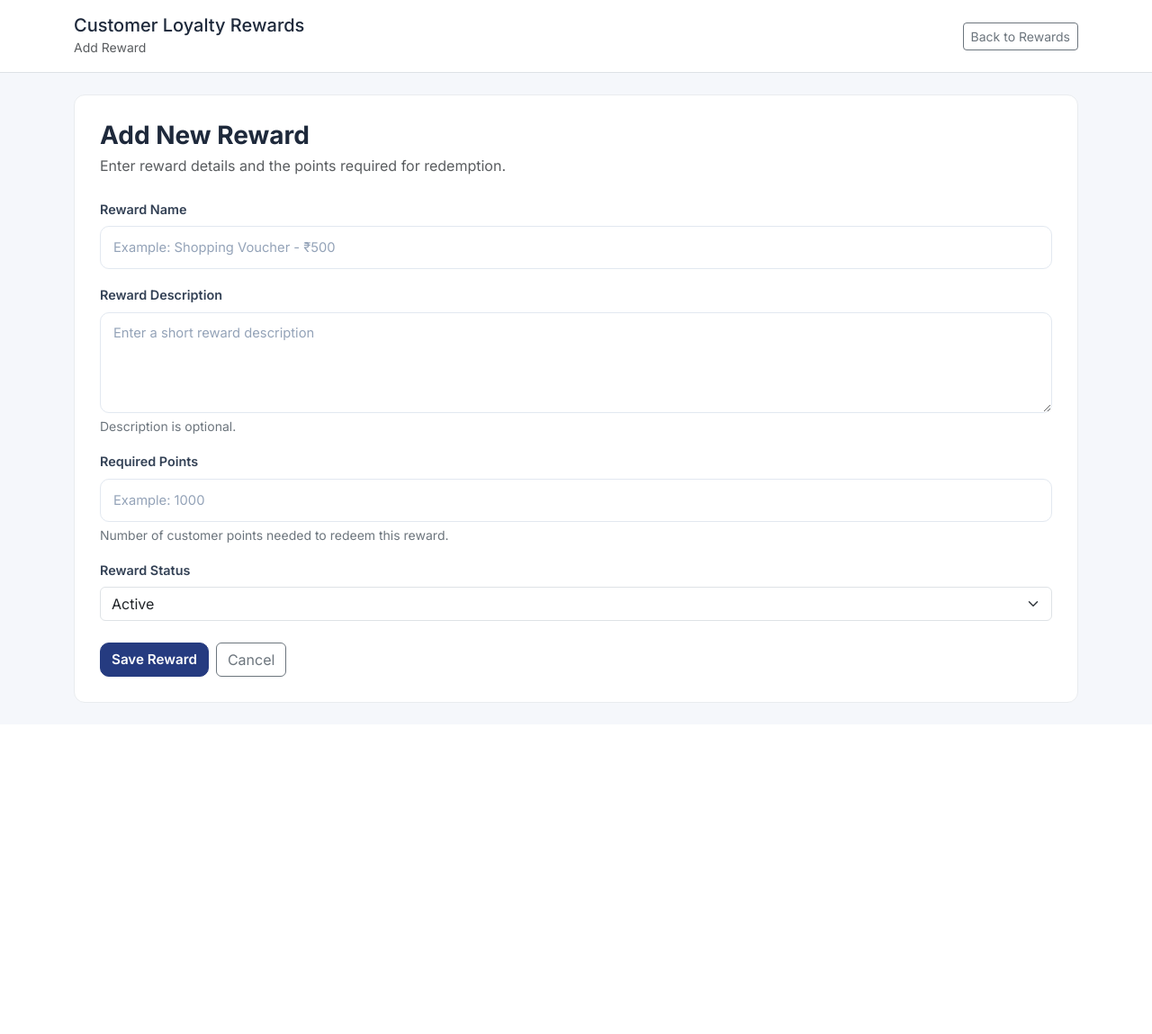
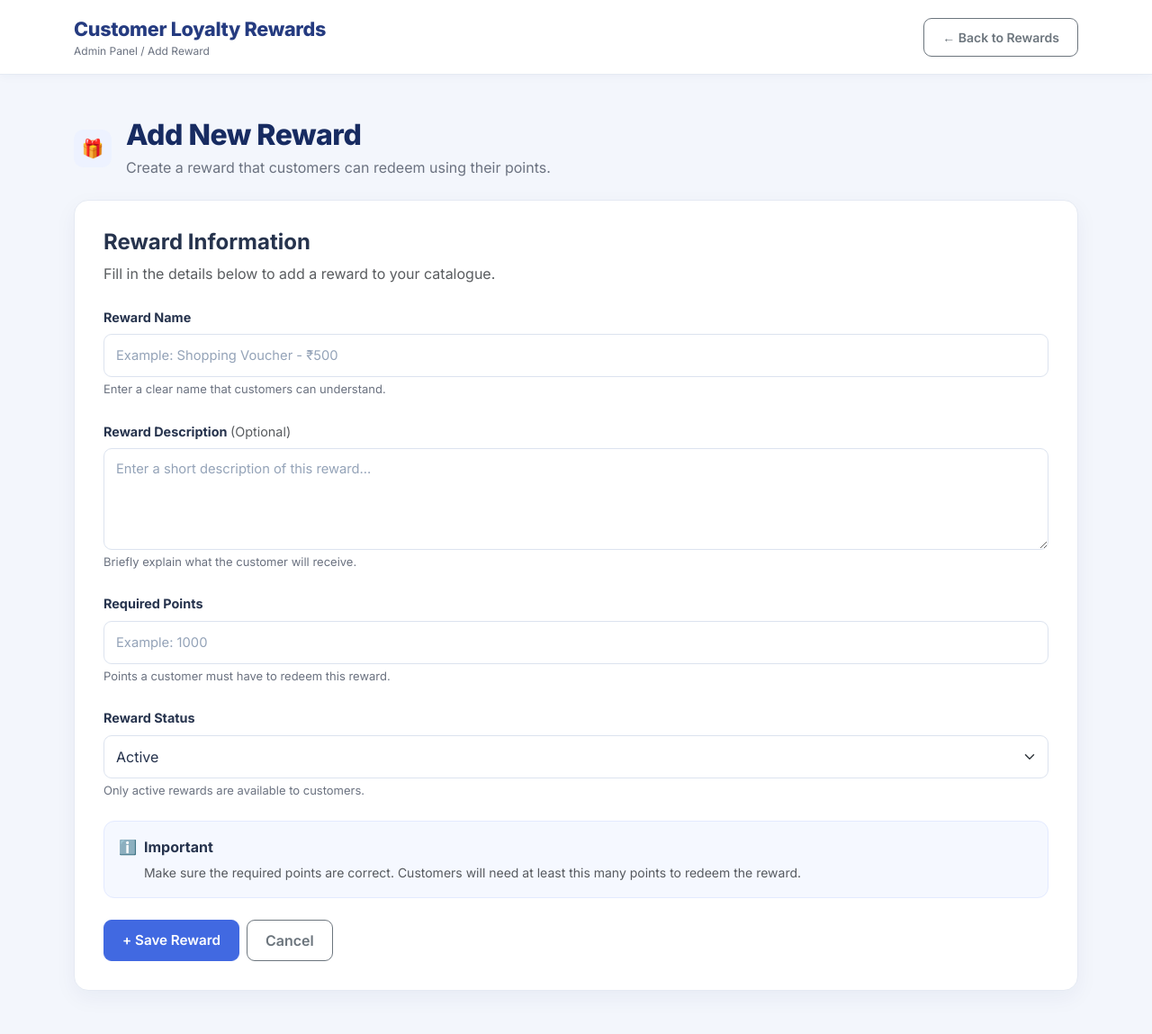
Before and after one commit to pareshmunjani/customer-loyalty-rewards, a PHP site: page /admin/rewards/add.php in a window 1280 px wide. Shown: the whole page at 90% size. Before the commit the page ends 781 px from the top, so only its background shows below. Run offline with PHP 8.4, Linux system fonts and the light colour scheme; the visitor is signed in with stand-in values (Sample User, id 1).

Commit message:
Redesign admin add reward UI

```diff
--- a/public/admin/rewards/add.php
+++ b/public/admin/rewards/add.php
@@ -30,19 +30,16 @@ if ($_SERVER['REQUEST_METHOD'] === 'POST') {
     $requiredPoints = trim($_POST['required_points'] ?? '');
     $status = $_POST['status'] ?? 'active';
 
-    // Validate reward name.
     if ($rewardName === '') {
         $errors[] = 'Reward name is required.';
     } elseif (mb_strlen($rewardName) > 150) {
         $errors[] = 'Reward name cannot exceed 150 characters.';
     }
 
-    // Validate description.
     if (mb_strlen($description) > 1000) {
         $errors[] = 'Description cannot exceed 1000 characters.';
     }
 
-    // Validate required points.
     if (
         $requiredPoints === '' ||
         !ctype_digit($requiredPoints) ||
@@ -52,12 +49,10 @@ if ($_SERVER['REQUEST_METHOD'] === 'POST') {
         $errors[] = 'Required points must be a whole number between 1 and 1,000,000.';
     }
 
-    // Validate status.
     if (!in_array($status, ['active', 'inactive'], true)) {
         $errors[] = 'Please select a valid reward status.';
     }
 
-    // Insert reward if validation succeeds.
     if (empty($errors)) {
         try {
             $stmt = $pdo->prepare(
@@ -97,57 +92,186 @@ if ($_SERVER['REQUEST_METHOD'] === 'POST') {
     <link href="https://cdn.jsdelivr.net/npm/bootstrap@5.3.3/dist/css/bootstrap.min.css"
           rel="stylesheet">
 
-    <link rel="stylesheet" href="../../assets/css/style.css">
+    <link rel="stylesheet" href="../../assets/css/style.css?v=20261125">
 
     <style>
-        body {
-            background-color: #f5f7fb;
+        :root {
+            --navy: #253b80;
+            --navy-dark: #172b61;
+            --primary-blue: #4169e1;
+            --page-bg: #f3f6fc;
+            --border-color: #e5eaf3;
+            --muted: #6b7280;
         }
 
-        .page-card {
+        body {
+            background: var(--page-bg);
+            color: #26334d;
+            min-height: 100vh;
+        }
+
+        .admin-navbar {
             background: #ffffff;
-            border: 1px solid #e9ecef;
-            border-radius: 12px;
-            padding: 28px;
+            border-bottom: 1px solid var(--border-color);
+            box-shadow: 0 2px 10px rgba(23, 43, 97, 0.04);
+        }
+
+        .brand-name {
+            color: var(--navy-dark);
+            font-weight: 750;
+            letter-spacing: -0.3px;
+        }
+
+        .brand-subtitle {
+            color: var(--muted);
+            font-size: 12px;
+        }
+
+        .page-heading {
+            color: var(--navy-dark);
+            font-weight: 750;
+            letter-spacing: -0.5px;
+        }
+
+        .page-description {
+            color: var(--muted);
+        }
+
+        .form-card {
+            background: #ffffff;
+            border: 1px solid var(--border-color);
+            border-radius: 16px;
+            padding: 32px;
+            box-shadow: 0 8px 24px rgba(23, 43, 97, 0.05);
         }
 
         .form-label {
+            color: #26334d;
+            font-weight: 650;
+            margin-bottom: 8px;
+        }
+
+        .form-control,
+        .form-select {
+            border: 1px solid #dce3ef;
+            border-radius: 9px;
+            padding: 11px 13px;
+            color: #26334d;
+        }
+
+        .form-control:focus,
+        .form-select:focus {
+            border-color: var(--primary-blue);
+            box-shadow: 0 0 0 3px rgba(65, 105, 225, 0.12);
+        }
+
+        .form-text {
+            color: var(--muted);
+            font-size: 13px;
+        }
+
+        .btn-primary {
+            background: var(--primary-blue);
+            border-color: var(--primary-blue);
+            border-radius: 9px;
+            padding: 10px 20px;
             font-weight: 600;
         }
 
-        .form-text {
-            color: #6c757d;
+        .btn-primary:hover {
+            background: var(--navy);
+            border-color: var(--navy);
+        }
+
+        .btn-outline-secondary {
+            border-radius: 9px;
+            padding: 10px 20px;
+            font-weight: 600;
+        }
+
+        .section-icon {
+            width: 42px;
+            height: 42px;
+            display: flex;
+            align-items: center;
+            justify-content: center;
+            background: #edf2ff;
+            color: var(--primary-blue);
+            border-radius: 11px;
+            font-size: 20px;
+        }
+
+        .info-panel {
+            background: #f5f8ff;
+            border: 1px solid #e3eaff;
+            border-radius: 12px;
+            padding: 16px;
+        }
+
+        @media (max-width: 576px) {
+            .form-card {
+                padding: 21px;
+            }
+
+            .page-heading {
+                font-size: 24px;
+            }
         }
     </style>
 </head>
 
 <body>
 
-<header class="bg-white border-bottom py-3">
-    <div class="container d-flex justify-content-between align-items-center">
+<header class="admin-navbar py-3">
+    <div class="container d-flex justify-content-between align-items-center gap-3">
         <div>
-            <h5 class="mb-0">Customer Loyalty Rewards</h5>
-            <small class="text-muted">Add Reward</small>
+            <a href="../../index.php"
+               class="text-decoration-none brand-name">
+                Customer Loyalty Rewards
+            </a>
+            <div class="brand-subtitle">Admin Panel / Add Reward</div>
         </div>
 
         <a href="index.php" class="btn btn-outline-secondary btn-sm">
-            Back to Rewards
+            &larr; Back to Rewards
         </a>
     </div>
 </header>
 
-<main class="container py-4">
+<main class="container py-4 py-md-5">
 
-    <div class="page-card">
+    <div class="mb-4">
+        <div class="d-flex align-items-center gap-3 mb-2">
+            <div class="section-icon">
+                &#127873;
+            </div>
 
-        <h3 class="fw-bold mb-1">Add New Reward</h3>
-        <p class="text-muted mb-4">
-            Enter reward details and the points required for redemption.
+            <div>
+                <h2 class="page-heading mb-1">Add New Reward</h2>
+                <p class="page-description mb-0">
+                    Create a reward that customers can redeem using their points.
                 </p>
+            </div>
+        </div>
+    </div>
+
+
+    <div class="row">
+    <div class="col-12">
+
+            <div class="form-card">
+
+                <div class="mb-4">
+    <h4 class="fw-bold mb-2">Reward Information</h4>
+    <p class="text-muted mb-0">
+        Fill in the details below to add a reward to your catalogue.
+    </p>
+</div>
 
                 <?php if (!empty($errors)): ?>
-            <div class="alert alert-danger">
-                <ul class="mb-0">
+                    <div class="alert alert-danger border-0 rounded-3">
+                        <strong>Please check the following:</strong>
+                        <ul class="mb-0 mt-2">
                             <?php foreach ($errors as $error): ?>
                                 <li><?= e($error) ?></li>
                             <?php endforeach; ?>
@@ -163,7 +287,7 @@ if ($_SERVER['REQUEST_METHOD'] === 'POST') {
                         value="<?= e(generateCsrfToken()) ?>"
                     >
 
-            <div class="mb-3">
+                    <div class="mb-4">
                         <label for="reward_name" class="form-label">
                             Reward Name
                         </label>
@@ -178,11 +302,16 @@ if ($_SERVER['REQUEST_METHOD'] === 'POST') {
                             placeholder="Example: Shopping Voucher - ₹500"
                             required
                         >
+
+                        <div class="form-text">
+                            Enter a clear name that customers can understand.
+                        </div>
                     </div>
 
-            <div class="mb-3">
+                    <div class="mb-4">
                         <label for="description" class="form-label">
                             Reward Description
+                            <span class="text-muted fw-normal">(Optional)</span>
                         </label>
 
                         <textarea
@@ -191,15 +320,15 @@ if ($_SERVER['REQUEST_METHOD'] === 'POST') {
                             name="description"
                             rows="4"
                             maxlength="1000"
-                    placeholder="Enter a short reward description"
+                            placeholder="Enter a short description of this reward..."
                         ><?= e($description) ?></textarea>
 
                         <div class="form-text">
-                    Description is optional.
+                            Briefly explain what the customer will receive.
                         </div>
                     </div>
 
-            <div class="mb-3">
+                    <div class="mb-4">
                         <label for="required_points" class="form-label">
                             Required Points
                         </label>
@@ -218,7 +347,7 @@ if ($_SERVER['REQUEST_METHOD'] === 'POST') {
                         >
 
                         <div class="form-text">
-                    Number of customer points needed to redeem this reward.
+                            Points a customer must have to redeem this reward.
                         </div>
                     </div>
 
@@ -243,11 +372,29 @@ if ($_SERVER['REQUEST_METHOD'] === 'POST') {
                                 Inactive
                             </option>
                         </select>
+
+                        <div class="form-text">
+                            Only active rewards are available to customers.
+                        </div>
                     </div>
 
+                    <div class="info-panel mb-4">
                         <div class="d-flex gap-2">
+                            <span>&#8505;&#65039;</span>
+                            <div>
+                                <strong class="d-block mb-1">Important</strong>
+                                <small class="text-muted">
+                                    Make sure the required points are correct.
+                                    Customers will need at least this many points
+                                    to redeem the reward.
+                                </small>
+                            </div>
+                        </div>
+                    </div>
+
+                    <div class="d-flex flex-wrap gap-2">
                         <button type="submit" class="btn btn-primary">
-                    Save Reward
+                            + Save Reward
                         </button>
 
                         <a href="index.php" class="btn btn-outline-secondary">
@@ -259,6 +406,9 @@ if ($_SERVER['REQUEST_METHOD'] === 'POST') {
 
             </div>
 
+        </div>
+    </div>
+
 </main>
 
 <script src="https://cdn.jsdelivr.net/npm/bootstrap@5.3.3/dist/js/bootstrap.bundle.min.js"></script>
```
Lines whose indentation alone changed are shown as unchanged.
